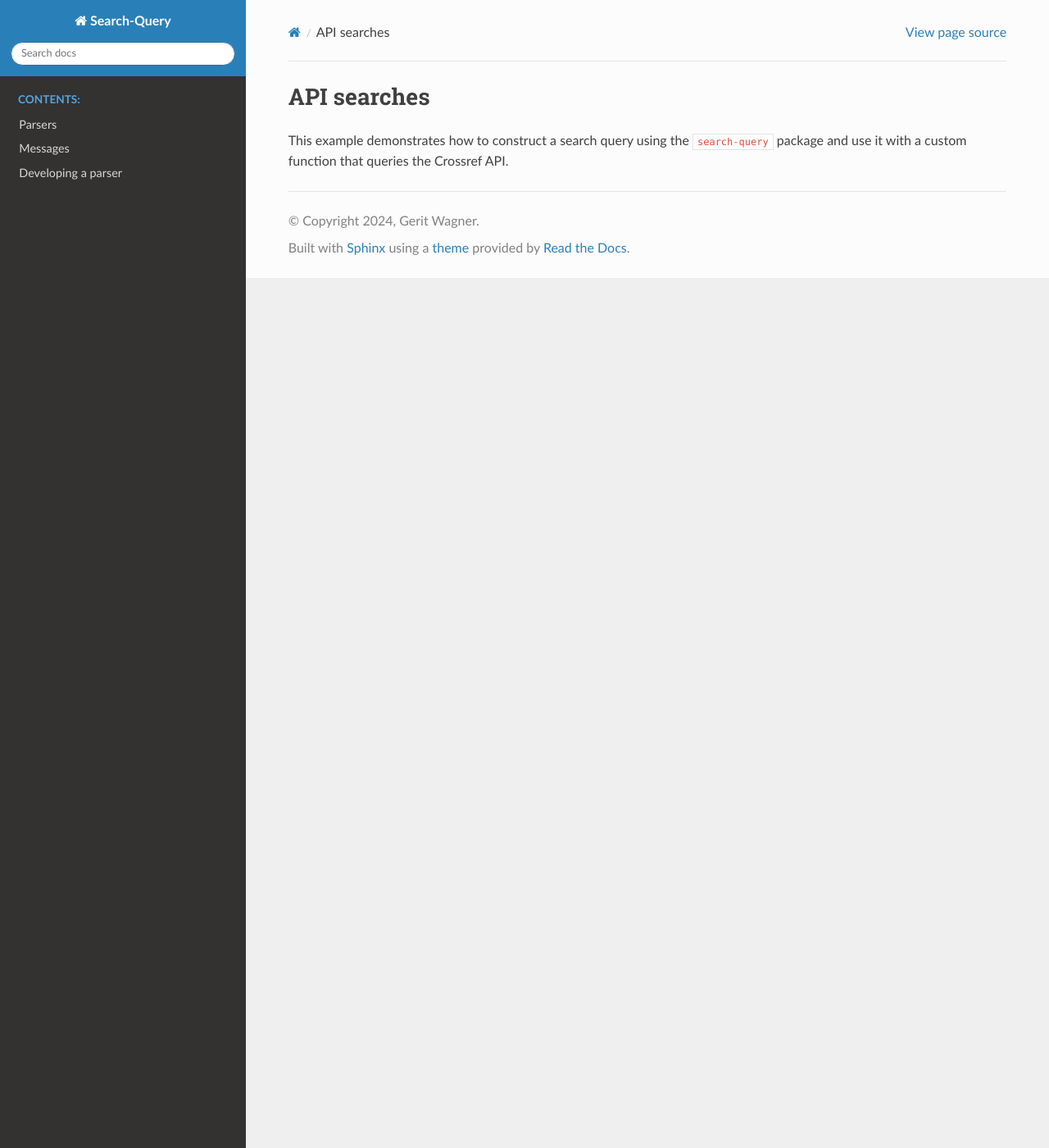
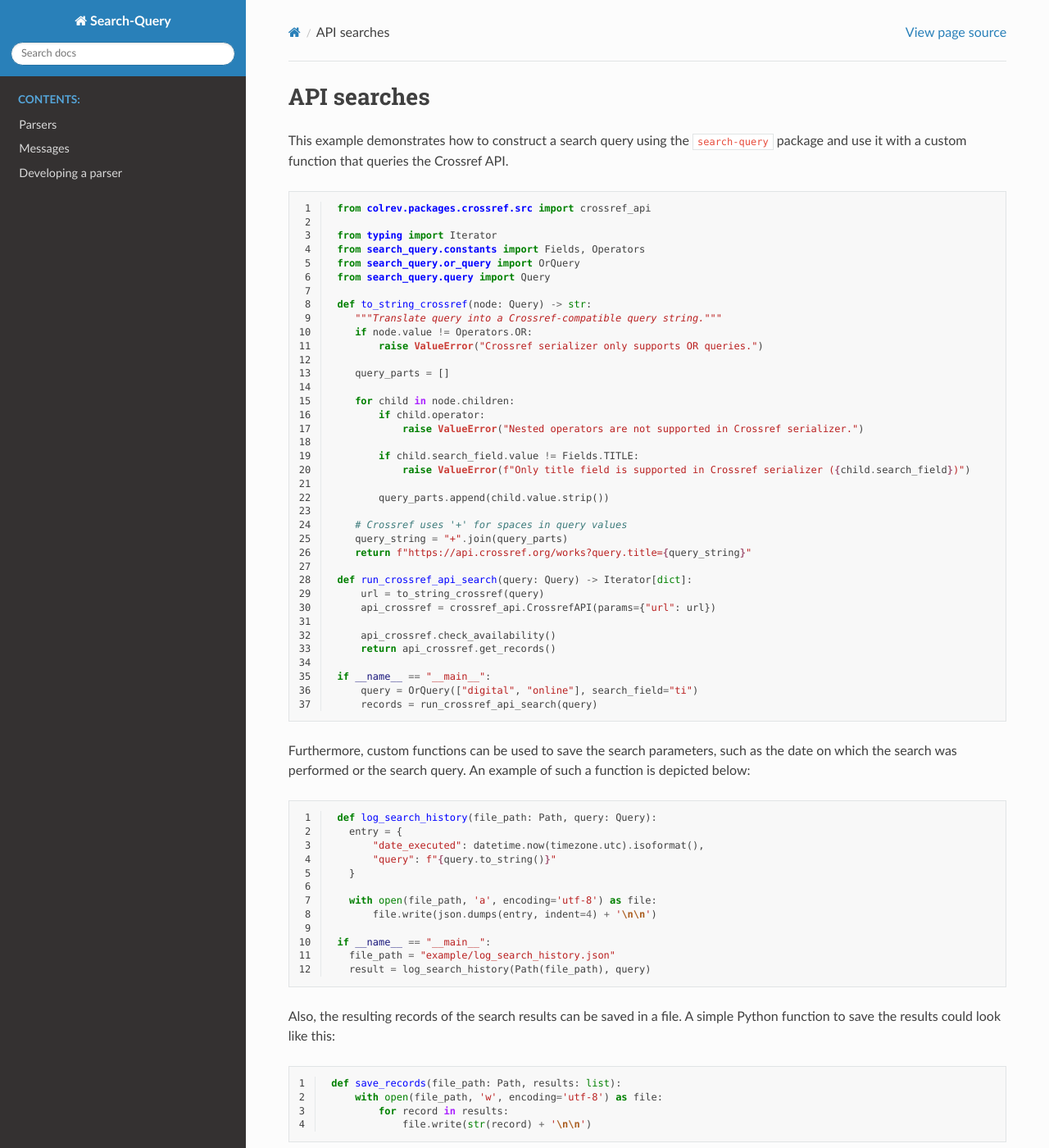
Before and after one commit to CoLRev-Environment/search-query, a Sphinx documentation site: the page built from docs/source/api_search/api_search.rst, in a window 1280 px wide and 1400 px high. Shown: the whole window at 82% size. Built offline with Sphinx 7.4.7 and the Read the Docs theme 3.1.0, drawn with Linux system fonts in a browser that asks for light colours.

Commit message:
extend API docs

```diff
--- a/docs/source/api_search/api_search.rst
+++ b/docs/source/api_search/api_search.rst
@@ -5,3 +5,72 @@ API searches
 
 This example demonstrates how to construct a search query using the
 ``search-query`` package and use it with a custom function that queries the Crossref API.
+
+.. code-block:: python
+   :linenos:
+
+    from colrev.packages.crossref.src import crossref_api
+
+    from typing import Iterator
+    from search_query.constants import Fields, Operators
+    from search_query.or_query import OrQuery
+    from search_query.query import Query
+
+    def to_string_crossref(node: Query) -> str:
+       """Translate query into a Crossref-compatible query string."""
+       if node.value != Operators.OR:
+           raise ValueError("Crossref serializer only supports OR queries.")
+
+       query_parts = []
+
+       for child in node.children:
+           if child.operator:
+               raise ValueError("Nested operators are not supported in Crossref serializer.")
+
+           if child.search_field.value != Fields.TITLE:
+               raise ValueError(f"Only title field is supported in Crossref serializer ({child.search_field})")
+
+           query_parts.append(child.value.strip())
+
+       # Crossref uses '+' for spaces in query values
+       query_string = "+".join(query_parts)
+       return f"https://api.crossref.org/works?query.title={query_string}"
+
+    def run_crossref_api_search(query: Query) -> Iterator[dict]:
+        url = to_string_crossref(query)
+        api_crossref = crossref_api.CrossrefAPI(params={"url": url})
+
+        api_crossref.check_availability()
+        return api_crossref.get_records()
+
+    if __name__ == "__main__":
+        query = OrQuery(["digital", "online"], search_field="ti")
+        records = run_crossref_api_search(query)
+
+Furthermore, custom functions can be used to save the search parameters, such as the date on which the search was performed or the search query. An example of such a function is depicted below:
+
+.. code-block:: python
+   :linenos:
+
+    def log_search_history(file_path: Path, query: Query):
+      entry = {
+          "date_executed": datetime.now(timezone.utc).isoformat(),
+          "query": f"{query.to_string()}"
+      }
+
+      with open(file_path, 'a', encoding='utf-8') as file:
+          file.write(json.dumps(entry, indent=4) + '\n\n')
+
+    if __name__ == "__main__":
+      file_path = "example/log_search_history.json"
+      result = log_search_history(Path(file_path), query)
+
+Also, the resulting records of the search results can be saved in a file. A simple Python function to save the results could look like this:
+
+.. code-block:: python
+   :linenos:
+
+    def save_records(file_path: Path, results: list):
+        with open(file_path, 'w', encoding='utf-8') as file:
+            for record in results:
+                file.write(str(record) + '\n\n')
```
